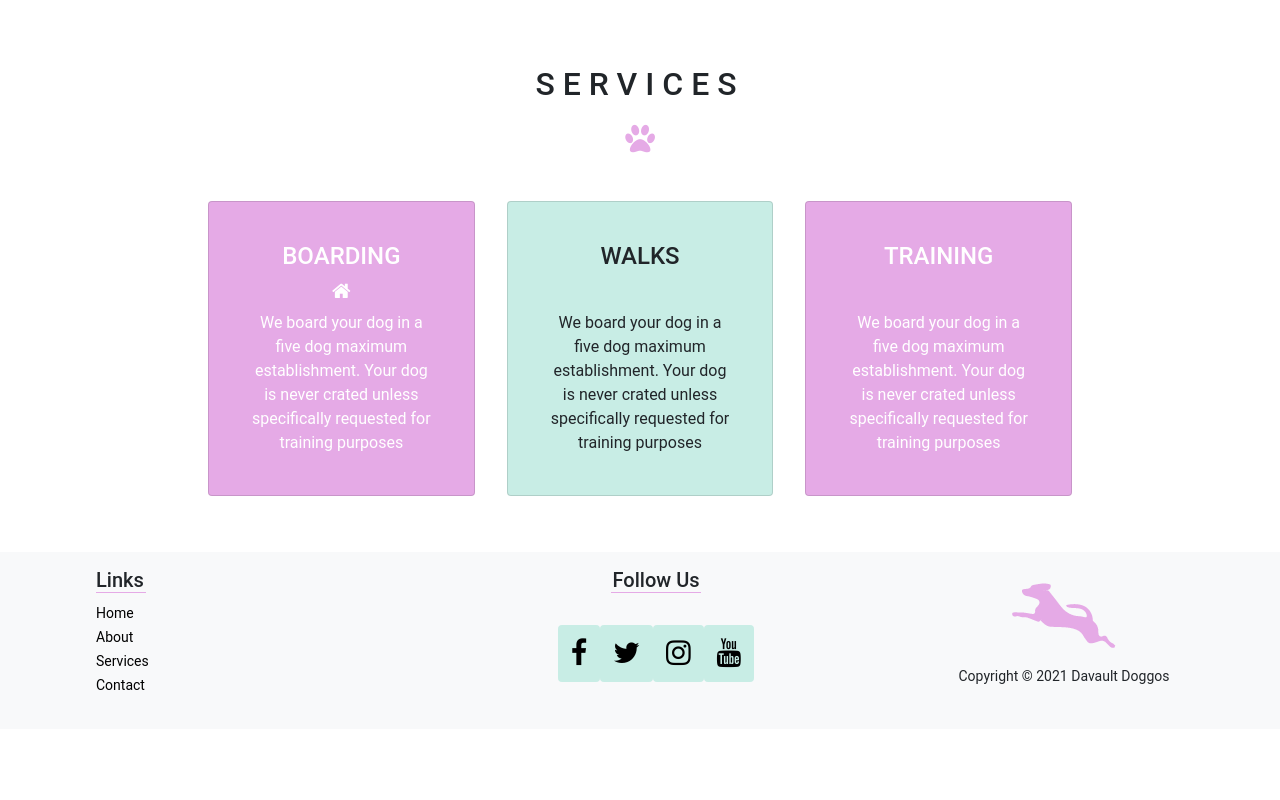
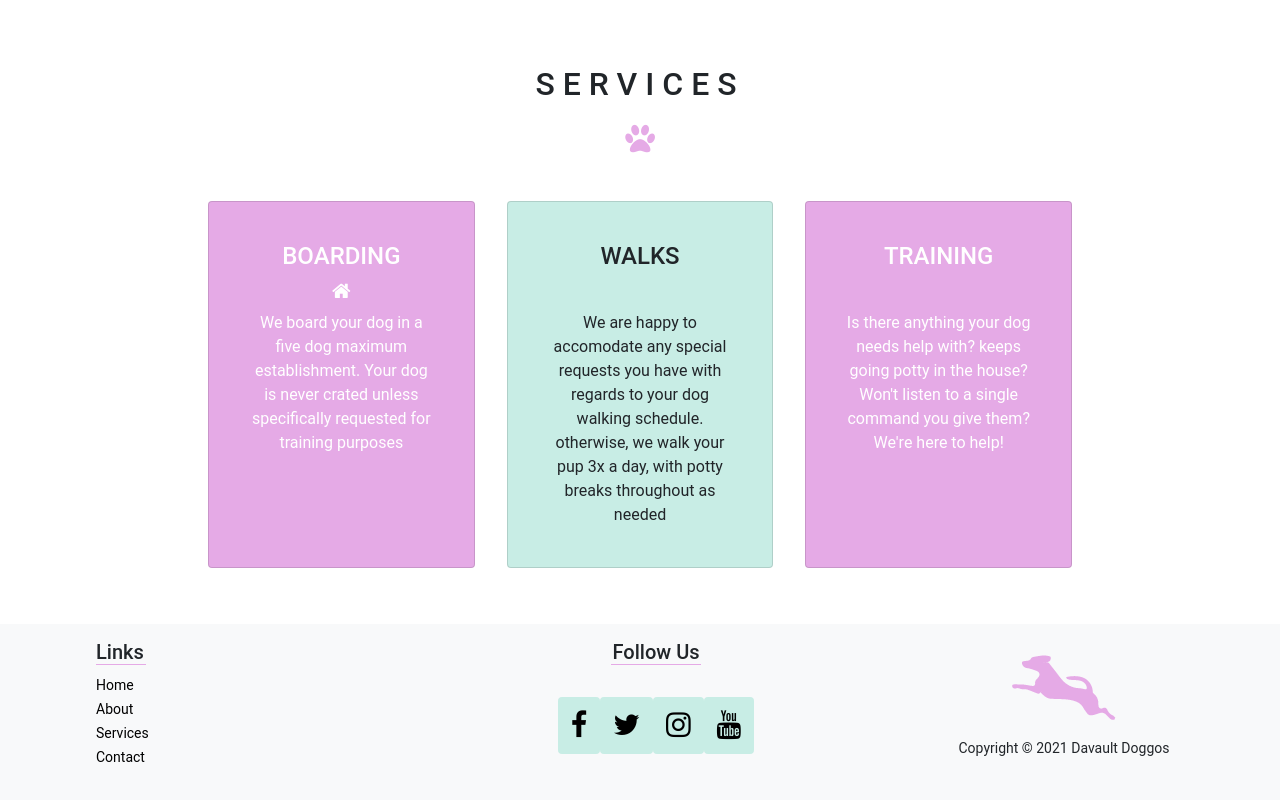
Before and after one commit to OmarYazbek/davault_doggos_react, a React (Create React App) app: page /Services in a window 1280 px wide. Shown: the part 656-1456 px from the top of the page. Before the commit the page ends 1385 px from the top, so only its background shows below. Built offline with nearby package versions, Linux system fonts and the light colour scheme.

Commit message:
services cards mapped

```diff
--- /dev/null
+++ b/src/components/Card.js
@@ -0,0 +1,17 @@
+import React from "react";
+
+function Card(props) {
+  return (
+    <div className={props.style}>
+      <div className="card-body">
+        <h4 className=" text-center">{props.title}</h4>
+        <h5 className="card-title text-center">
+          <i className={props.icon} />
+        </h5>
+        <p className="card-text text-center">{props.description}</p>
+      </div>
+    </div>
+  );
+}
+
+export default Card;
--- /dev/null
+++ b/src/components/CreateCard.js
@@ -0,0 +1,16 @@
+import React from "react";
+import Card from "./Card";
+
+function CreateCard(servicesInfo) {
+  return (
+    <Card
+      key={servicesInfo.id}
+      style={servicesInfo.style}
+      title={servicesInfo.title}
+      icon={servicesInfo.icon}
+      description={servicesInfo.description}
+    />
+  );
+}
+
+export default CreateCard;
--- a/src/components/Header.js
+++ b/src/components/Header.js
@@ -24,7 +24,9 @@ function Header() {
               <Link to="/Services">
                 <HeaderItem title="SERVICES" />
               </Link>
-              <HeaderItem title="CONTACT" />
+              <Link to="/ContactModal">
+                <HeaderItem title="CONTACT" />
+              </Link>
             </ul>
             <BookNow title="Book Now!" />
           </>
--- a/src/components/Services.js
+++ b/src/components/Services.js
@@ -1,5 +1,7 @@
 import React from "react";
 import { Row } from "react-bootstrap";
+import servicesInfo from "../servicesInfo";
+import CreateCard from "./CreateCard";
 
 function Services() {
   return (
@@ -12,45 +14,7 @@ function Services() {
       </Row>
       <div className="container-fluid mt-3 col-10">
         <Row className="mt-5 mb-5 row-cols-1 row-cols-lg-4 justify-content-center">
-          <div className="card mx-3 p-4 mb-lg-2 mb-3 card-style">
-            <div className="card-body">
-              <h4 className=" text-center">BOARDING</h4>
-              <h5 className="card-title text-center">
-                <i className="fa fa-home" />
-              </h5>
-              <p className="card-text text-center">
-                We board your dog in a five dog maximum establishment. Your dog
-                is never crated unless specifically requested for training
-                purposes
-              </p>
-            </div>
-          </div>
-          <div className="card mx-3 p-4 mb-lg-2 mb-3 background-primary">
-            <div className="card-body">
-              <h4 className="text-center">WALKS</h4>
-              <h5 className="card-title text-center">
-                <i className="fa fa-dog"></i>
-              </h5>
-              <p className="card-text text-center">
-                We board your dog in a five dog maximum establishment. Your dog
-                is never crated unless specifically requested for training
-                purposes
-              </p>
-            </div>
-          </div>
-          <div className="card mx-3 p-4 mb-lg-2 card-style">
-            <div className="card-body">
-              <h4 className="text-center">TRAINING</h4>
-              <h5 className="card-title text-center">
-                <i className="fa fa-bone"></i>
-              </h5>
-              <p className="card-text text-center">
-                We board your dog in a five dog maximum establishment. Your dog
-                is never crated unless specifically requested for training
-                purposes
-              </p>
-            </div>
-          </div>
+          {servicesInfo.map(CreateCard)}
         </Row>
       </div>
     </React.Fragment>
--- /dev/null
+++ b/src/servicesInfo.js
@@ -0,0 +1,29 @@
+const servicesInfo = [
+  {
+    id: 1,
+    style: "card mx-3 p-4 mb-lg-2 mb-3 card-style",
+    title: "BOARDING",
+    icon: "fa fa-home",
+    description:
+      "We board your dog in a five dog maximum establishment. Your dog is never crated unless specifically requested for training purposes",
+  },
+
+  {
+    id: 2,
+    style: "card mx-3 p-4 mb-lg-2 mb-3 background-primary",
+    title: "WALKS",
+    icon: "fa fa-dog",
+    description:
+      "We are happy to accomodate any special requests you have with regards to your dog walking schedule. otherwise, we walk your pup 3x a day, with potty breaks throughout as needed",
+  },
+  {
+    id: 3,
+    style: "card mx-3 p-4 mb-lg-2 mb-3 card-style",
+    title: "TRAINING",
+    icon: "fa fa-bone",
+    description:
+      "Is there anything your dog needs help with? keeps going potty in the house? Won't listen to a single command you give them? We're here to help!",
+  },
+];
+
+export default servicesInfo;
```
Also changed, not shown: src/components/ContactModal.js (added, +34 -0 lines).
